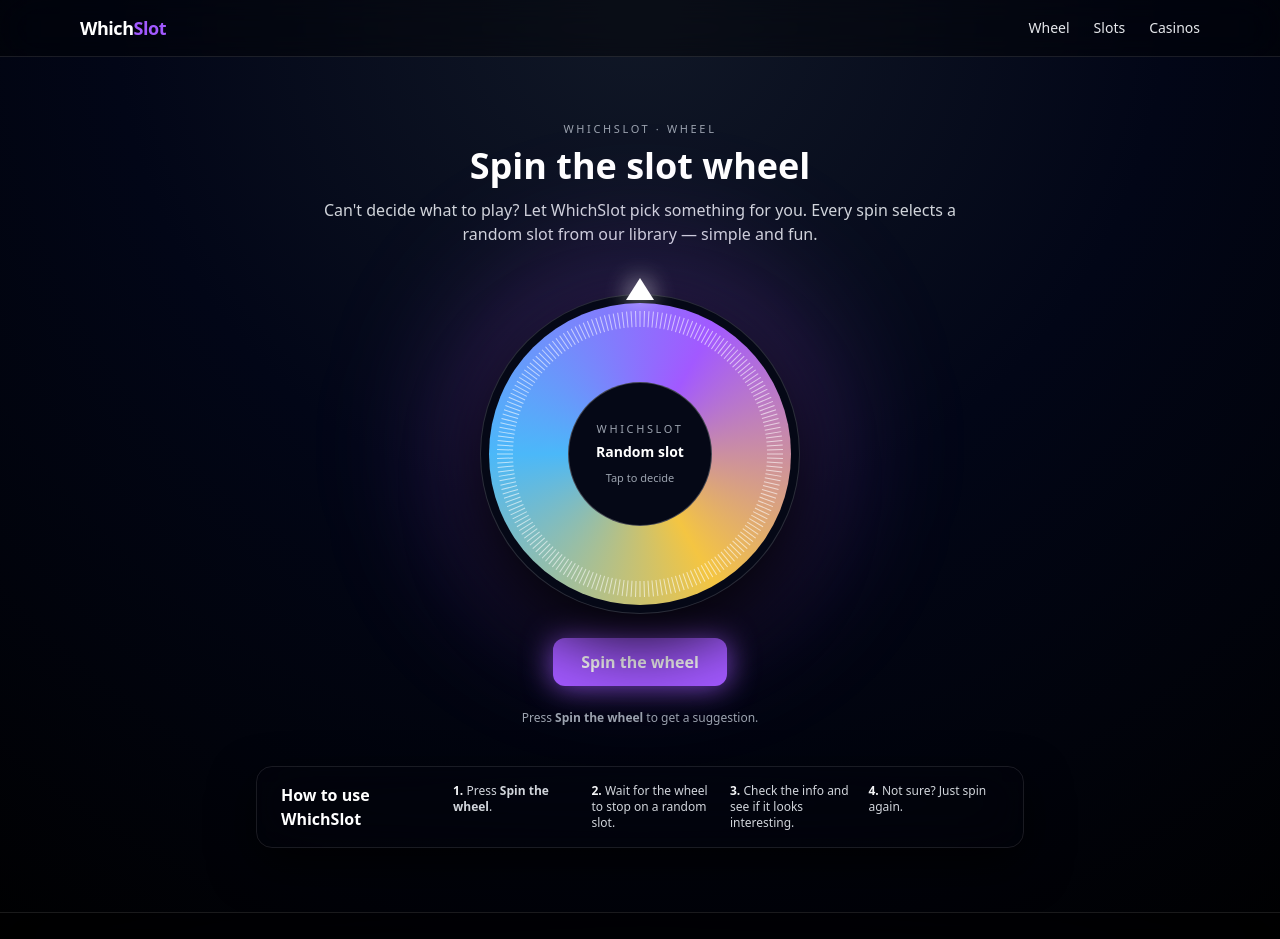
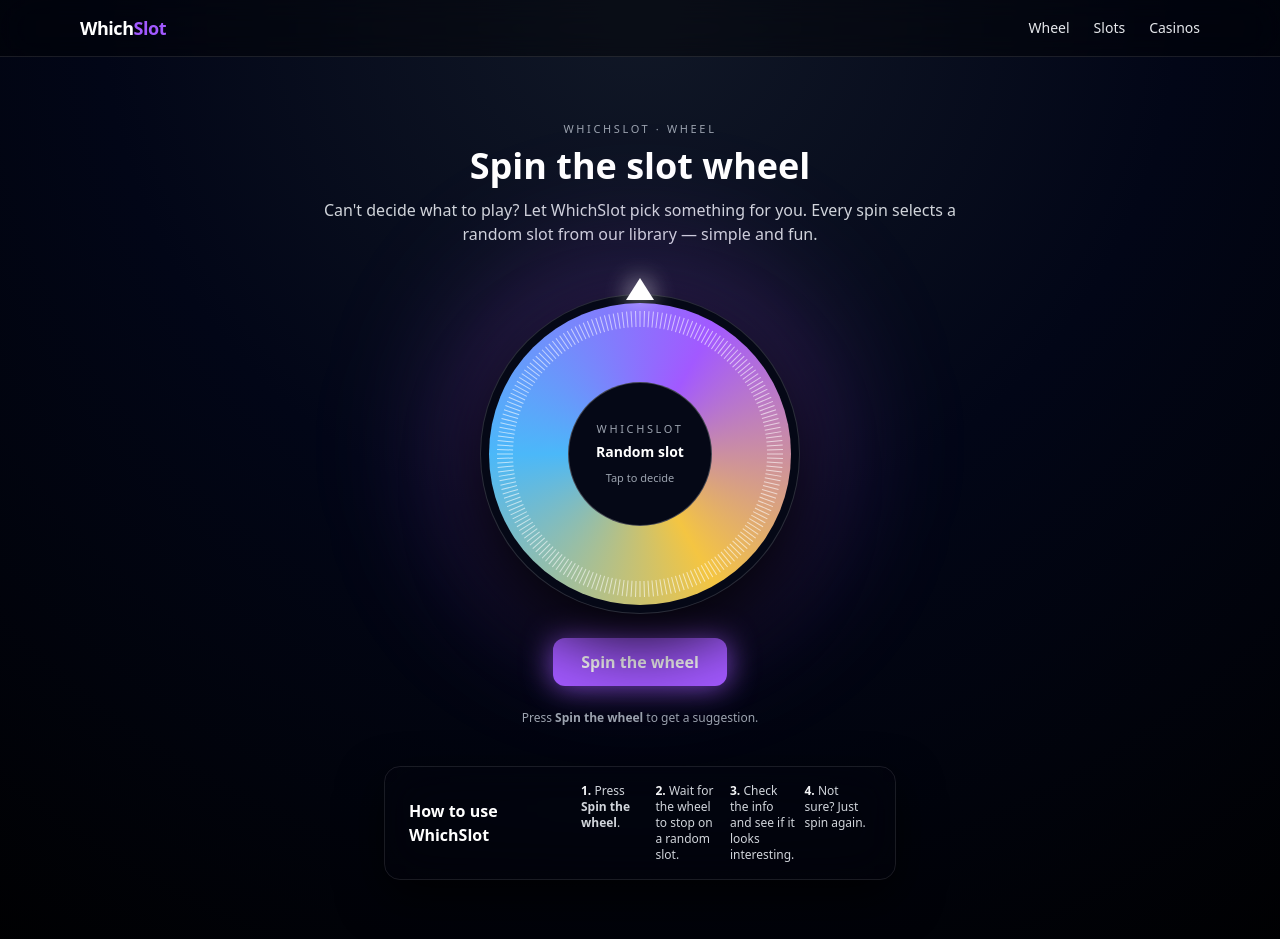
Before and after one commit to mzaharievtest-cmd/whichslot.com, a Next.js app: page / in a window 1280 px wide. Shown: the top 939 px of the page. Built offline with nearby package versions, Linux system fonts and the light colour scheme.

Commit message:
Update page.js

```diff
--- a/app/page.js
+++ b/app/page.js
@@ -29,9 +29,9 @@
         </div>
       </section>
 
-      {/* How it works strip – centered and aligned with wheel */}
+      {/* How it works strip – same width as wheel, centered */}
       <section className="w-full flex justify-center">
-        <div className="w-full max-w-3xl rounded-2xl border border-white/10 bg-white/5/40 bg-gradient-to-r from-white/8 to-white/0 backdrop-blur-xl px-4 md:px-6 py-4 flex flex-col md:flex-row md:items-center gap-3 shadow-[0_18px_45px_rgba(0,0,0,0.75)]">
+        <div className="w-full max-w-md md:max-w-lg rounded-2xl border border-white/10 bg-white/5/40 bg-gradient-to-r from-white/8 to-white/0 backdrop-blur-xl px-4 md:px-6 py-4 flex flex-col md:flex-row md:items-center gap-3 shadow-[0_18px_45px_rgba(0,0,0,0.75)]">
           <h2 className="text-sm md:text-base font-semibold text-white md:w-40">
             How to use WhichSlot
           </h2>
```
